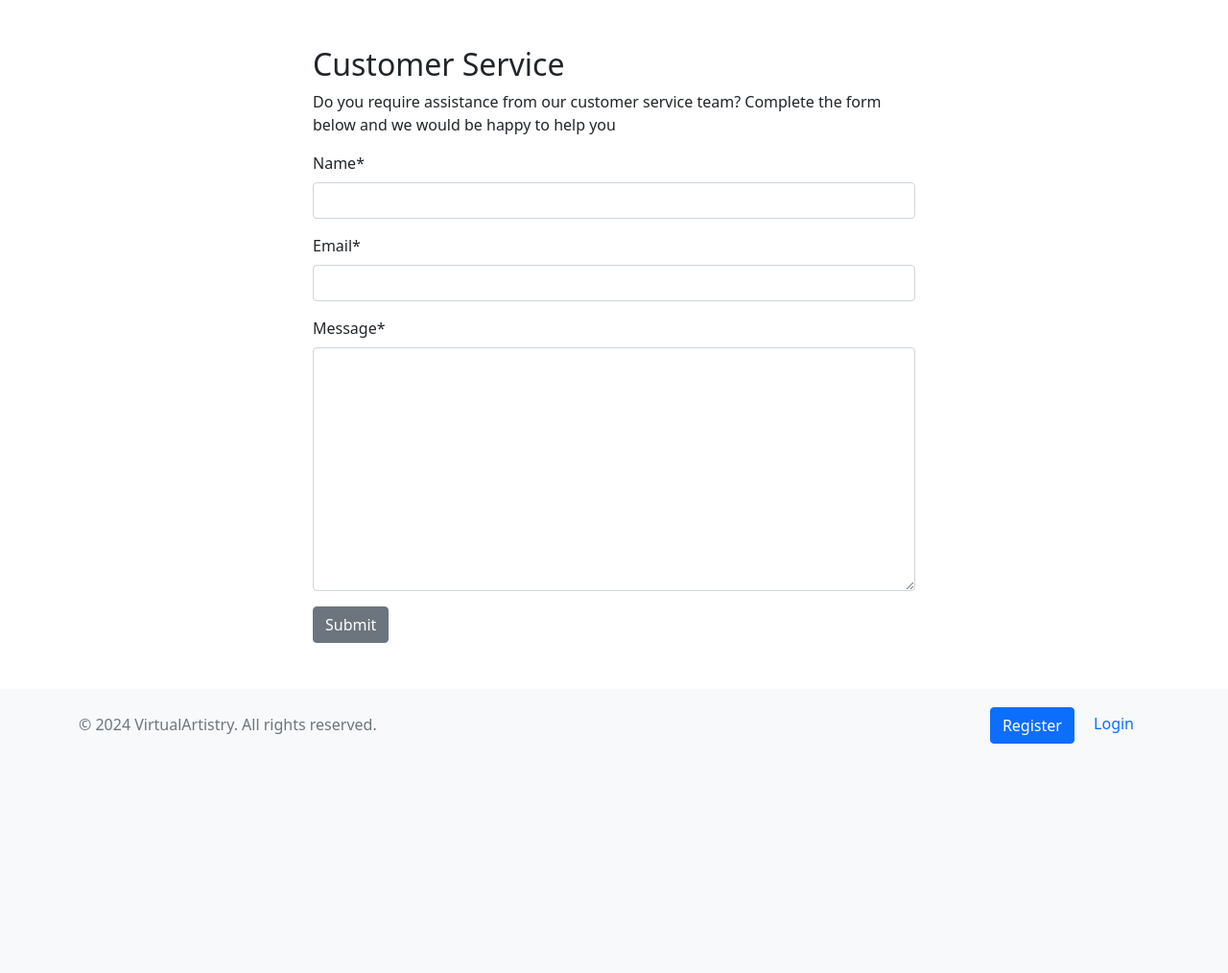
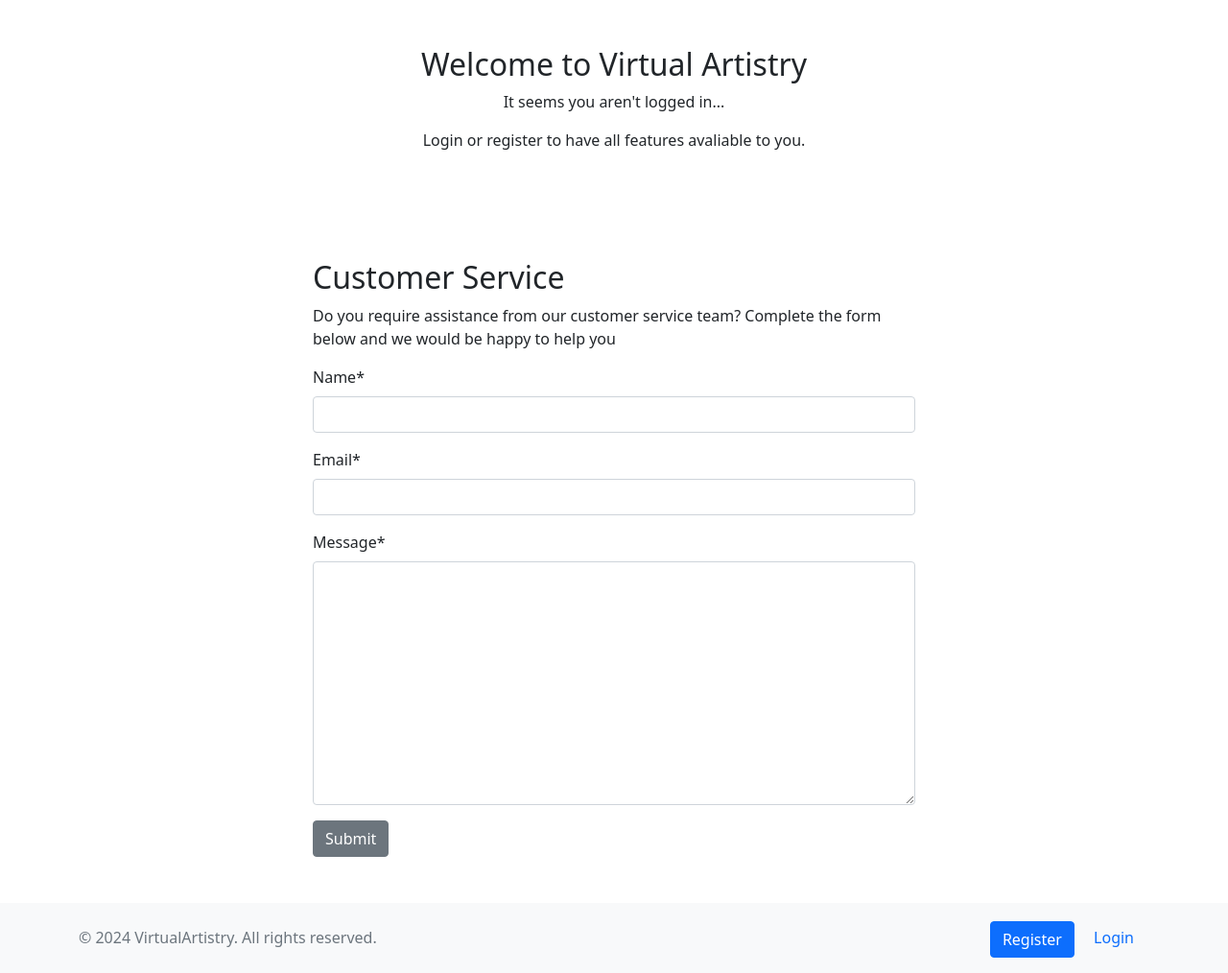
Before and after one commit to olliesharp5/virtual-artistry, a Django app: page /help/ in a window 1280 px wide. Shown: the part 56-1070 px from the top of the page at 96% size. Before the commit the page ends 831 px from the top, so only its background shows below. Run offline with Django 4.2, Linux system fonts and the light colour scheme; some libraries are stand-ins or nearby versions.

Commit message:
Added welcome banner for unauthorised users

```diff
--- a/help/templates/help.html
+++ b/help/templates/help.html
@@ -17,5 +17,5 @@
         </form>
     </div>
 </div>
-</div>
+
 {% endblock %}
--- a/templates/base.html
+++ b/templates/base.html
@@ -74,6 +74,17 @@
 </nav>
 
 <main>
+    {% if not user.is_authenticated %}
+    <div class="row justify-content-center text-center">
+        <div class="col-12 col-md-6 my-5">
+            <h2>Welcome to Virtual Artistry</h2>
+            <p>It seems you aren't logged in...</p>
+            <p>Login or register to have all features avaliable to you.</p>
+        </div>
+    </div>
+    {% endif %}
+
+
     {% block content %}
     <!-- Content Goes here -->
     {% endblock content %}
```
Also changed, not shown: README.md.
